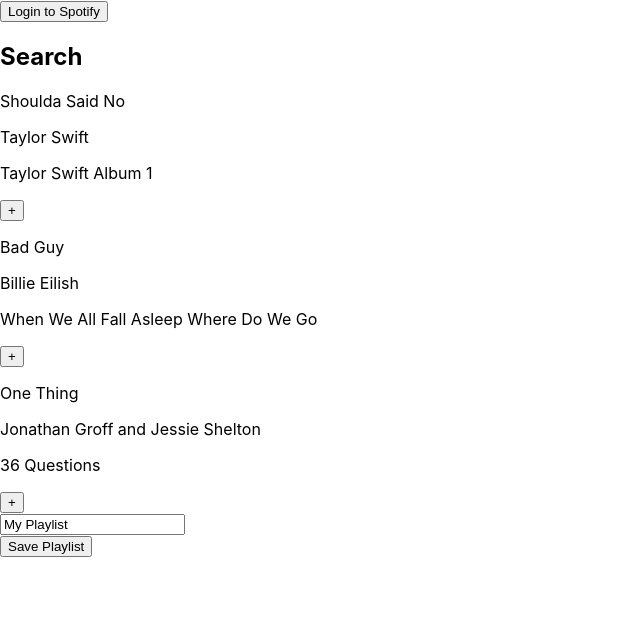
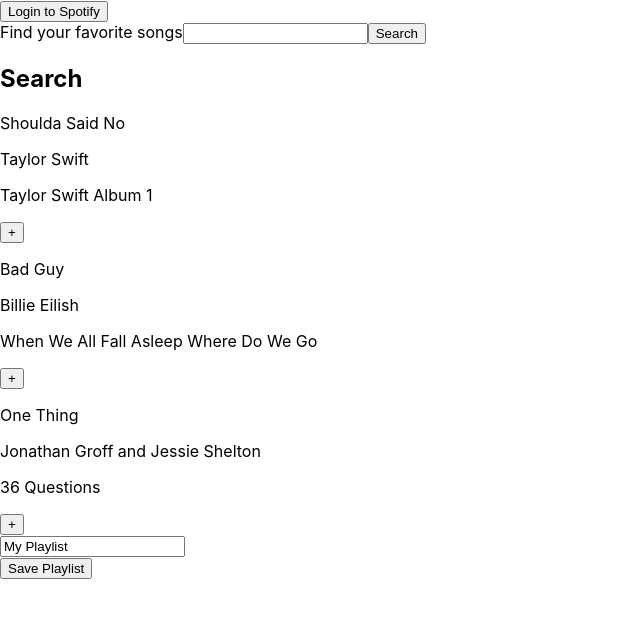
Before and after one commit to abigailhartnett/jammming, a React (Create React App) app: page / in a window 1280 px wide. Shown: the top 618 px of the page, without its empty margins (0-640 px from the left). Built offline with nearby package versions, Linux system fonts and the light colour scheme.

Commit message:
Create searchbar

```diff
--- a/src/App.js
+++ b/src/App.js
@@ -3,6 +3,7 @@ import TrackList from "./components/TrackList";
 import Playlist from "./components/Playlist";
 import SearchResults from "./components/SearchResults";
 import Button from "./components/Button";
+import SearchBar from "./components/SearchBar";
 import { useState, useEffect } from "react";
 
 let trackList = [
@@ -101,7 +102,9 @@ function App() {
       return accumulator;
     }, {});
     window.setTimeout(function () {
-      window.location.href = window.location.href.split("#")[0];
+      window.location.href =
+        window.location.href.split("?")[0] ||
+        window.location.href.split("#")[0];
     }, 3600000);
     return token;
   }
@@ -122,6 +125,7 @@ function App() {
   return (
     <div>
       <Button onClick={requestSpotifyAuth}>Login to Spotify</Button>
+      <SearchBar />
       <SearchResults trackList={tracks} addToPlaylist={addToPlaylist} />
       <Playlist
         playlist={list}
--- a/src/components/SearchBar.js
+++ b/src/components/SearchBar.js
@@ -0,0 +1,13 @@
+function SearchBar() {
+  return (
+    <form>
+      <label for="search" id="search">
+        Find your favorite songs
+      </label>
+      <input type="text" name="search" id="search" />
+      <input type="submit" value="Search" />
+    </form>
+  );
+}
+
+export default SearchBar;
```
